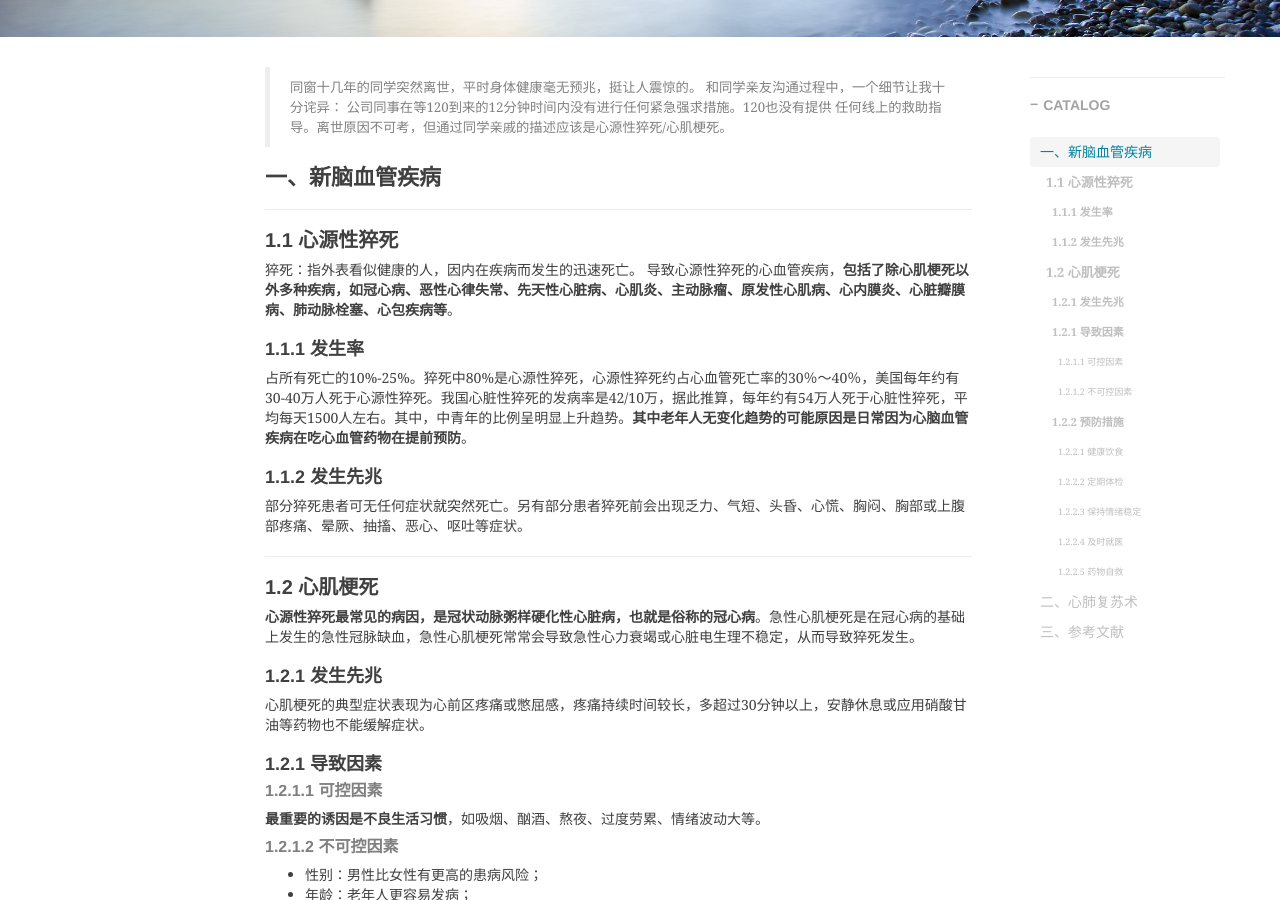
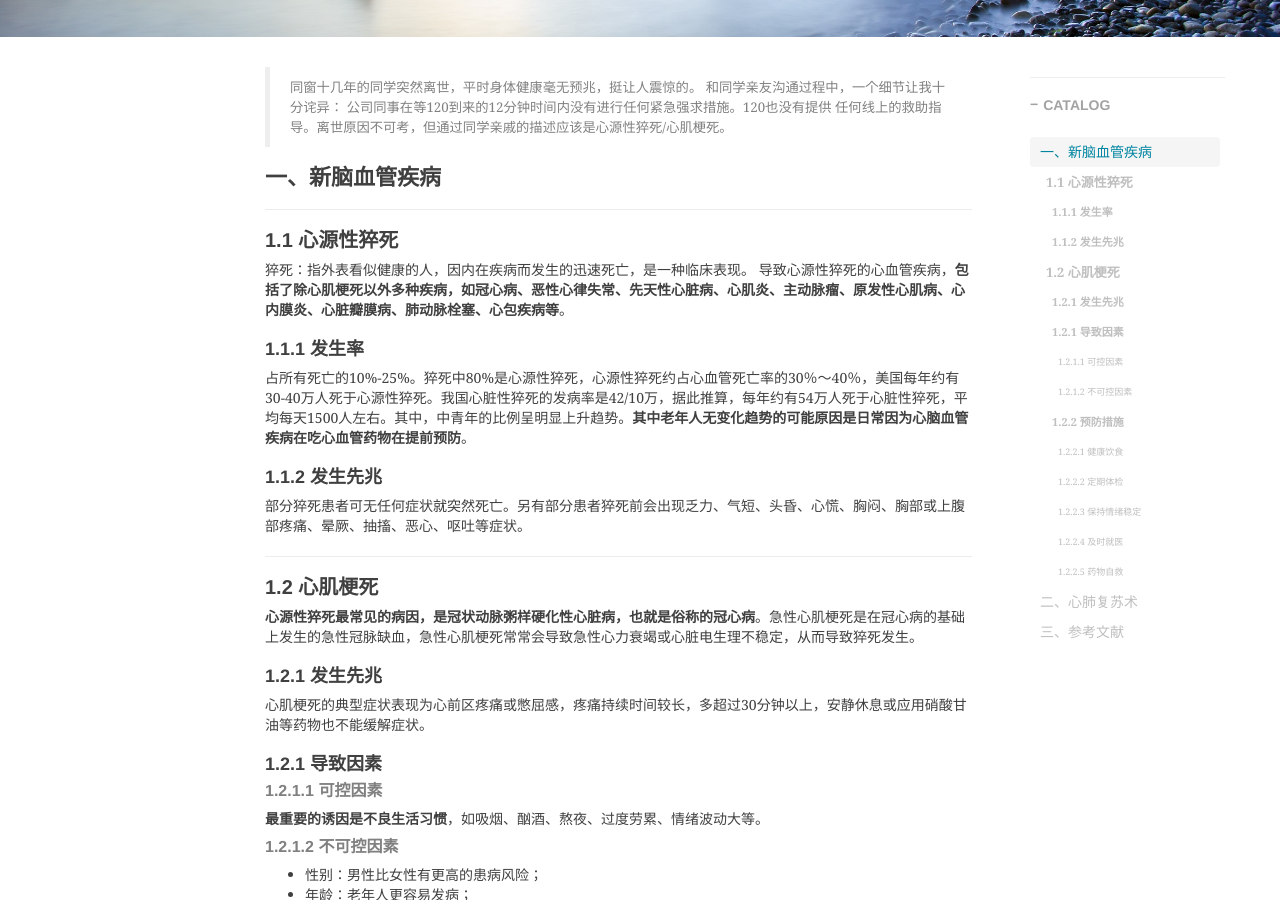
Before and after one commit to shihai1991/shihai1991.github.io, a Jekyll site: the page built from _posts/2023-03-20-心脑血管疾病.md, in a window 1280 px wide and 900 px high, scrolled down 418 px. Built offline with Jekyll 4.4.1, drawn with Linux system fonts in a browser that asks for light colours; nearby versions of some CDN libraries; comment, search, counter and statistics services are not loaded.

Commit message:
Update 2023-03-20-心脑血管疾病.md

```diff
--- a/_posts/2023-03-20-心脑血管疾病.md
+++ b/_posts/2023-03-20-心脑血管疾病.md
@@ -16,7 +16,7 @@ time: '2023.03.20 18:51:00'
 
 # 一、新脑血管疾病
 ## 1.1 心源性猝死
-猝死：指外表看似健康的人，因内在疾病而发生的迅速死亡。
+猝死：指外表看似健康的人，因内在疾病而发生的迅速死亡，是一种临床表现。
 导致心源性猝死的心血管疾病，**包括了除心肌梗死以外多种疾病，如冠心病、恶性心律失常、先天性心脏病、心肌炎、主动脉瘤、原发性心肌病、心内膜炎、心脏瓣膜病、肺动脉栓塞、心包疾病等**。
 
 ### 1.1.1 发生率
```
